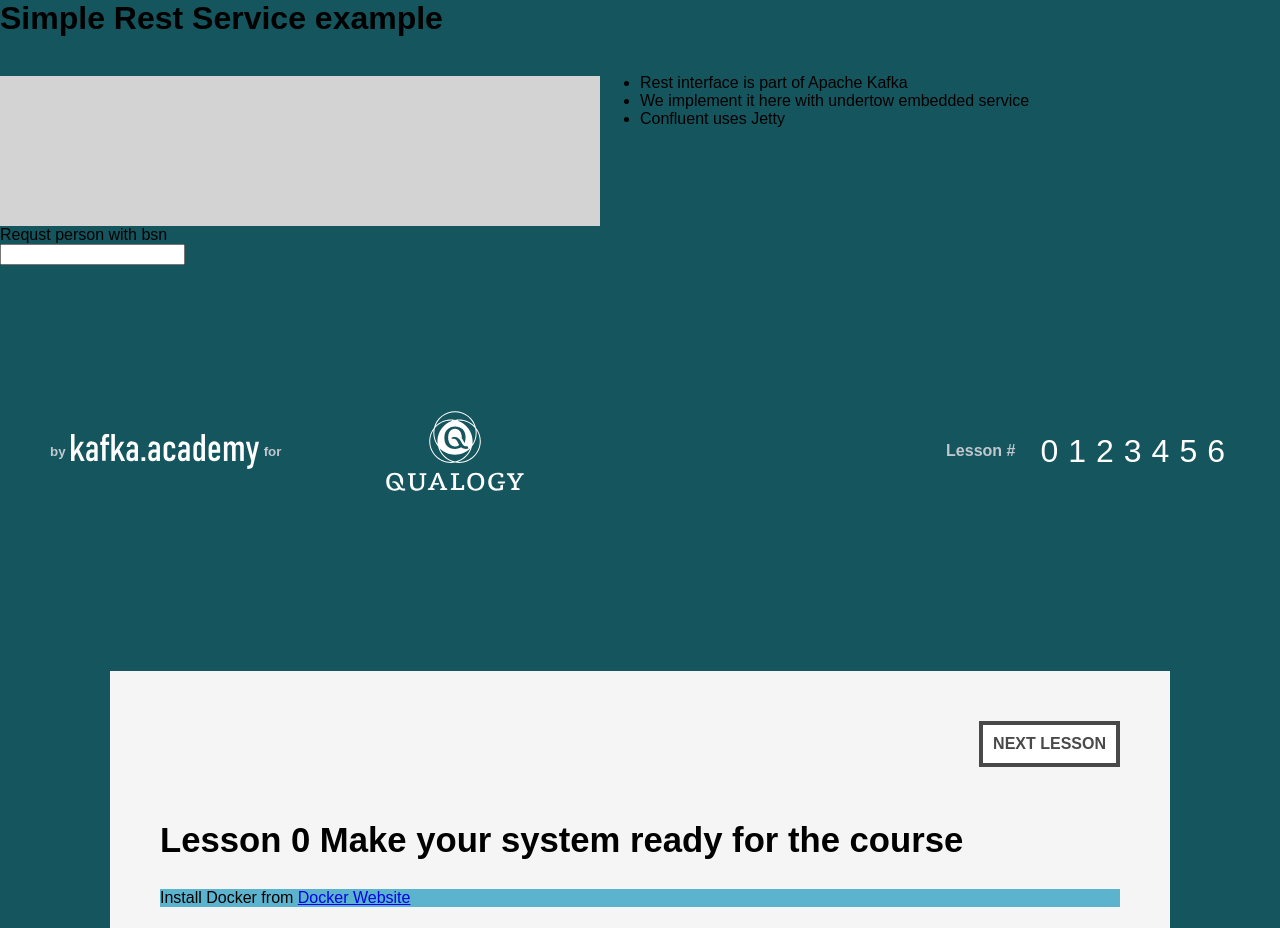
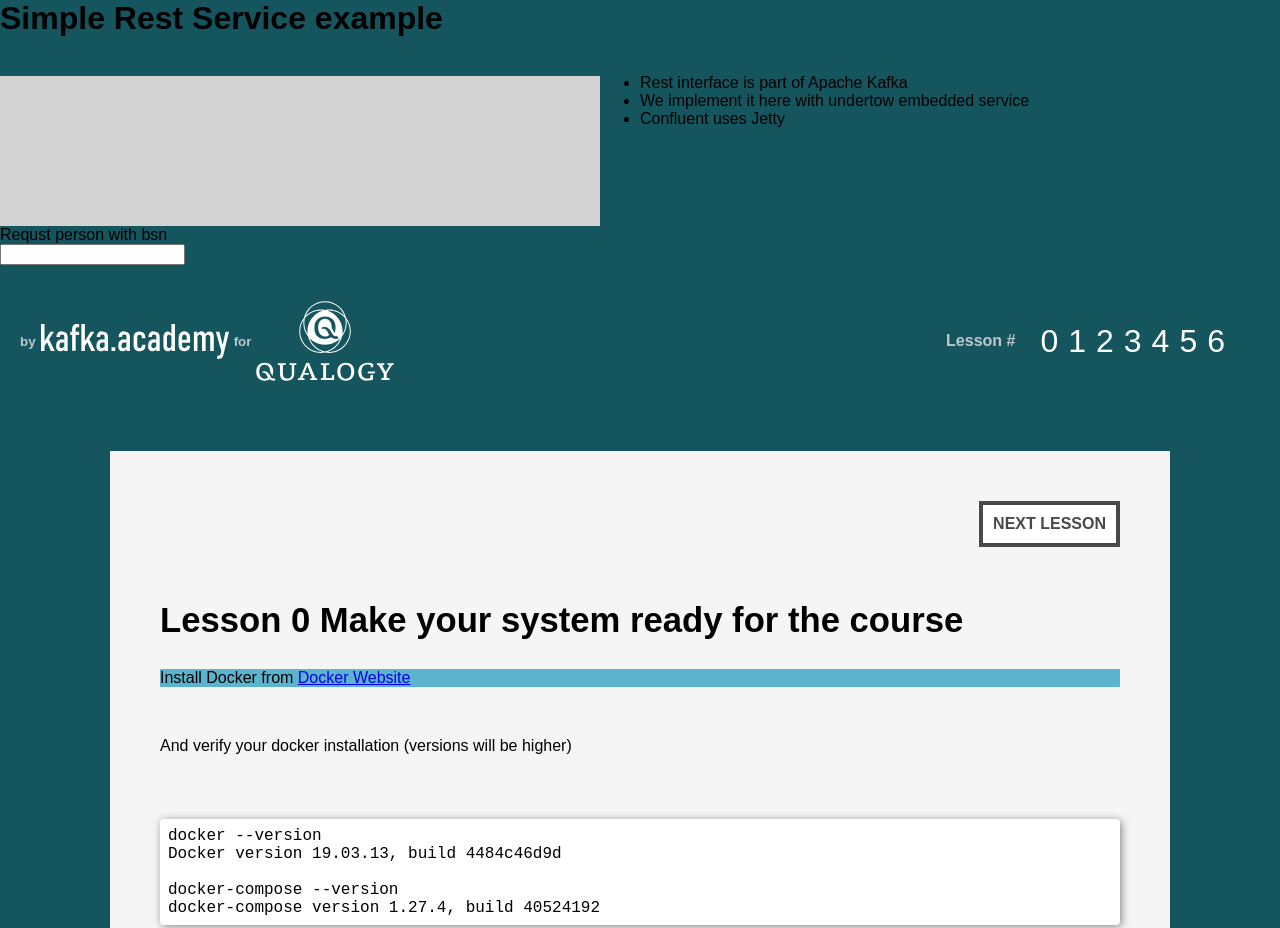
Before and after one commit to kafkaacademy/course_web, a website built with webpack: page src/data/les21/index.html in a window 1280 px wide. Shown: the top 928 px of the page. Built offline with nearby package versions, Linux system fonts and the light colour scheme; no server answers; files whose address does not match are found by name; what prettier would draw is missing.

Commit message:
logo margin

```diff
--- a/src/css/style.css
+++ b/src/css/style.css
@@ -26,7 +26,7 @@
 #logocontainer {
     display: flex;
     align-items: center;
-    padding: var(--padding-big);
+    padding: var(--padding-regular);
 }
 
 .logotext1 {
@@ -54,7 +54,7 @@
 .logo2 {
     padding: 5px;
     height: 80px;
-    margin: 100px;
+
 
 }
 
```
